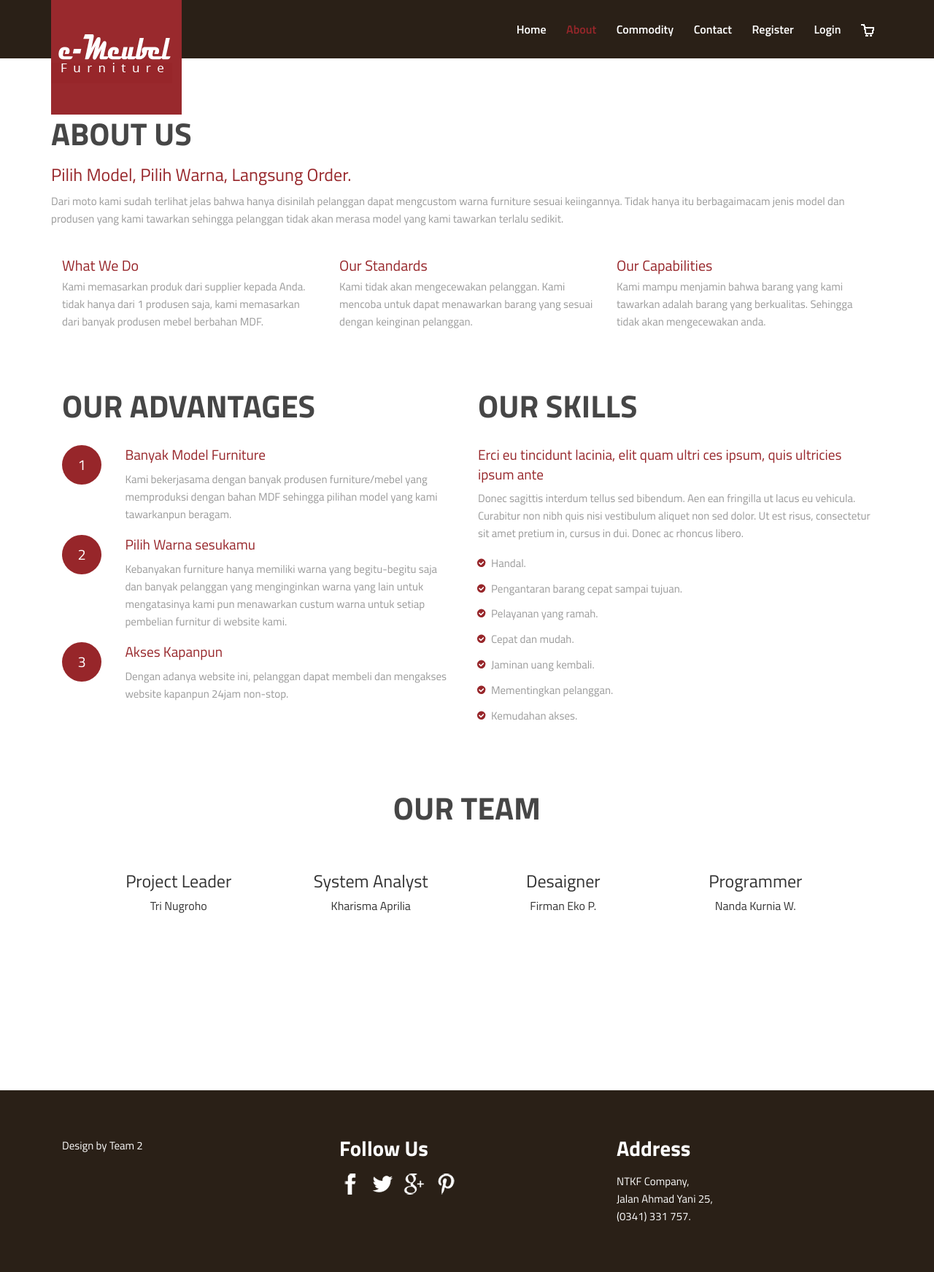
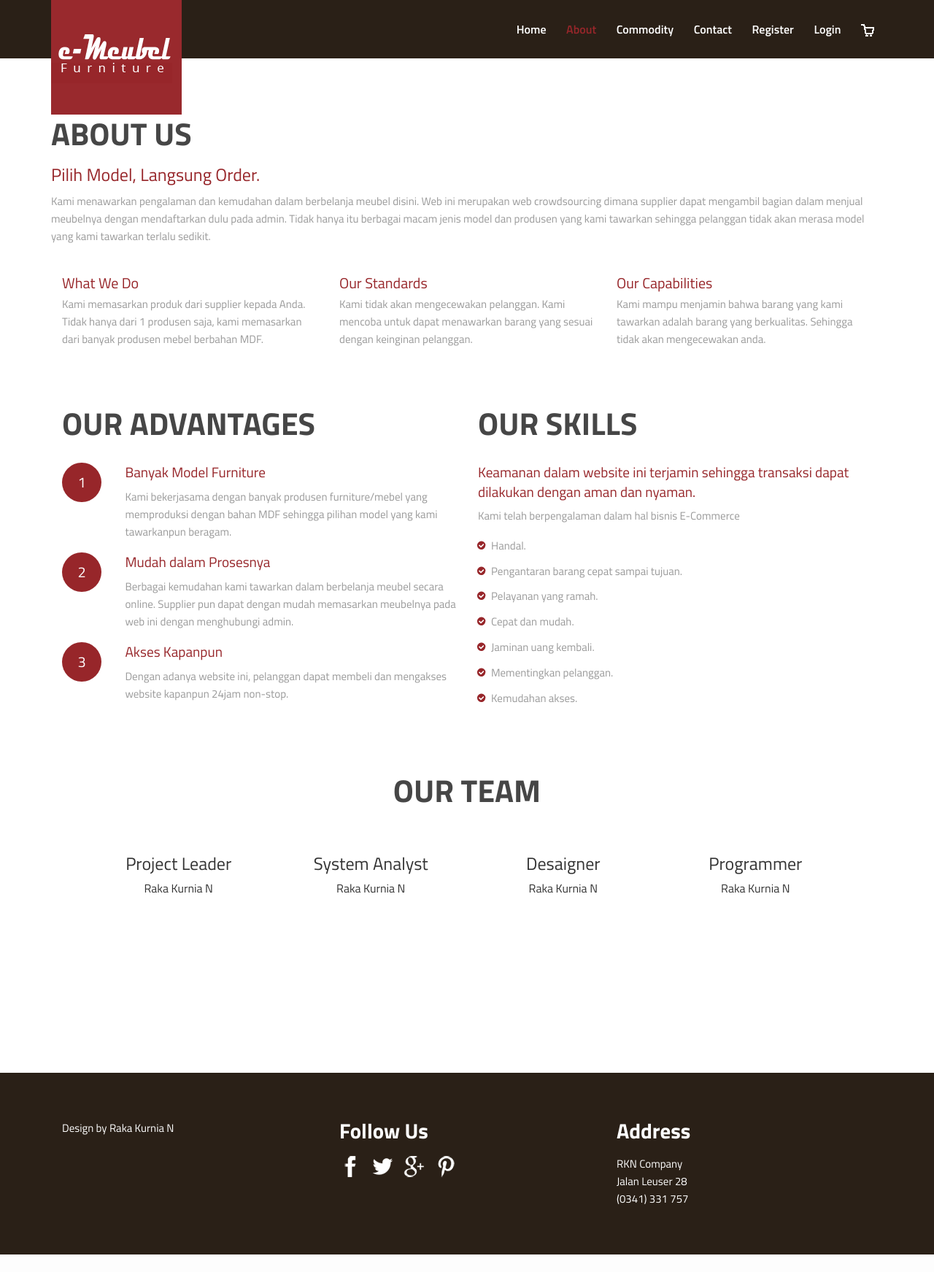
Before and after one commit to kuromica/e-mebel, a PHP site: page /about.php in a window 1280 px wide. Shown: the whole page at 73% size. After the commit the page ends 1719 px from the top, so only its background shows below. Run offline with PHP 8.4, Linux system fonts and the light colour scheme.

Commit message:
Update about.php

```diff
--- a/about.php
+++ b/about.php
@@ -7,7 +7,7 @@ License URL: http://creativecommons.org/licenses/by/3.0/
 <!DOCTYPE html>
 <html>
 <head>
-<title>E-MEUBEL a Interior & Furniture Category Flat Bootstarp responsive Website Template | About :: w3layouts</title>
+<title>E-MEUBEL | Interior & Furniture | About</title>
 <meta name="viewport" content="width=device-width, initial-scale=1">
 <meta http-equiv="Content-Type" content="text/html; charset=utf-8" />
 <meta name="keywords" content="Majestic Responsive web template, Bootstrap Web Templates, Flat Web Templates, Andriod Compatible web template,
@@ -87,13 +87,13 @@ Smartphone Compatible web template, free webdesigns for Nokia, Samsung, LG, Sony
 		<div class="container">
 			<div class="about-top heading">
 				<h1>ABOUT US</h1>
-				<h4>Pilih Model, Pilih Warna, Langsung Order.</h4>
-				<p>Dari moto kami sudah terlihat jelas bahwa hanya disinilah pelanggan dapat mengcustom warna furniture sesuai keiingannya. Tidak hanya itu berbagaimacam jenis model dan produsen yang kami tawarkan sehingga pelanggan tidak akan merasa model yang kami tawarkan terlalu sedikit.</p>
+				<h4>Pilih Model, Langsung Order.</h4>
+				<p>Kami menawarkan pengalaman dan kemudahan dalam berbelanja meubel disini. Web ini merupakan web crowdsourcing dimana supplier dapat mengambil bagian dalam menjual meubelnya dengan mendaftarkan dulu pada admin. Tidak hanya itu berbagai macam jenis model dan produsen yang kami tawarkan sehingga pelanggan tidak akan merasa model yang kami tawarkan terlalu sedikit.</p>
 				<div class="about-bottom">
 					<div class="col-md-4 about-left">
 						<a href="single.html"></a>
 						<h5><a href="single.html">What We Do</a></h5>
-						<p>Kami memasarkan produk dari supplier kepada Anda. tidak hanya dari 1 produsen saja, kami memasarkan dari banyak produsen mebel berbahan MDF.</p>
+						<p>Kami memasarkan produk dari supplier kepada Anda. Tidak hanya dari 1 produsen saja, kami memasarkan dari banyak produsen mebel berbahan MDF.</p>
 					</div>
 					<div class="col-md-4 about-left">
 						<a href="single.html"></a>
@@ -132,8 +132,8 @@ Smartphone Compatible web template, free webdesigns for Nokia, Samsung, LG, Sony
 								<p>2</p>
 							</div>
 							<div class="ad-right">
-								<h4><a href="single.html">Pilih Warna sesukamu</a></h4>
-								<p>Kebanyakan furniture hanya memiliki warna yang begitu-begitu saja dan banyak pelanggan yang menginginkan warna yang lain untuk mengatasinya kami pun menawarkan custum warna untuk setiap pembelian furnitur di website kami. </p>
+								<h4><a href="single.html">Mudah dalam Prosesnya</a></h4>
+								<p>Berbagai kemudahan kami tawarkan dalam berbelanja meubel secara online. Supplier pun dapat dengan mudah memasarkan meubelnya pada web ini dengan menghubungi admin.</p>
 							</div>
 							<div class="clearfix"></div>
 						</div>
@@ -152,8 +152,8 @@ Smartphone Compatible web template, free webdesigns for Nokia, Samsung, LG, Sony
 			<div class="col-md-6 advantages-left heading">
 				<h3>OUR SKILLS</h3>
 			<div class="advn-two">
-						<h4>Erci eu tincidunt lacinia, elit quam ultri ces ipsum, quis ultricies ipsum ante</h4>
-						<p>Donec sagittis interdum tellus sed bibendum. Aen ean fringilla ut lacus eu vehicula. Curabitur non nibh quis nisi vestibulum aliquet non sed dolor. Ut est risus, consectetur sit amet pretium in, cursus in dui. Donec ac rhoncus libero.</p>
+						<h4>Keamanan dalam website ini terjamin sehingga transaksi dapat dilakukan dengan aman dan nyaman.</h4>
+						<p>Kami telah berpengalaman dalam hal bisnis E-Commerce</p>
 						<ul>
 							<li><a href="#">Handal.</a></li>
 							<li><a href="#">Pengantaran barang cepat sampai tujuan.</a></li>
@@ -184,7 +184,7 @@ Smartphone Compatible web template, free webdesigns for Nokia, Samsung, LG, Sony
 									<div class="ch-info-front ch-img-1"></div>
 									<div class="ch-info-back">
 										<h3>Project Leader</h3>
-										<p>Tri Nugroho</p>
+										<p>Raka Kurnia N</p>
 									</div>
 								</div>
 							</div>
@@ -197,7 +197,7 @@ Smartphone Compatible web template, free webdesigns for Nokia, Samsung, LG, Sony
 									<div class="ch-info-front ch-img-1"></div>
 									<div class="ch-info-back">
 										<h3>System Analyst</h3>
-										<p>Kharisma Aprilia</p>
+										<p>Raka Kurnia N</p>
 									</div>
 								</div>
 							</div>
@@ -210,7 +210,7 @@ Smartphone Compatible web template, free webdesigns for Nokia, Samsung, LG, Sony
 									<div class="ch-info-front ch-img-1"></div>
 									<div class="ch-info-back">
 										<h3>Desaigner</h3>
-										<p>Firman Eko P.</p>
+										<p>Raka Kurnia N</p>
 									</div>
 								</div>
 							</div>
@@ -223,7 +223,7 @@ Smartphone Compatible web template, free webdesigns for Nokia, Samsung, LG, Sony
 									<div class="ch-info-front ch-img-1"></div>
 									<div class="ch-info-back">
 										<h3>Programmer</h3>
-										<p>Nanda Kurnia W.</p>
+										<p>Raka Kurnia N</p>
 									</div>
 								</div>
 							</div>
@@ -239,7 +239,7 @@ Smartphone Compatible web template, free webdesigns for Nokia, Samsung, LG, Sony
 		<div class="container">
 			<div class="footer-top">
 				<div class="col-md-4 footer-left">
-					<p>Design by Team 2</a></p>
+					<p>Design by Raka Kurnia N</a></p>
 				</div>
 				<div class="col-md-4 footer-left">
 					<h3>Follow Us</h3>
@@ -252,9 +252,9 @@ Smartphone Compatible web template, free webdesigns for Nokia, Samsung, LG, Sony
 				</div>
 				<div class="col-md-4 footer-left">
 					<h3>Address</h3>
-					<p>NTKF Company,
-					<span>Jalan Ahmad Yani 25,</span>
-					(0341) 331 757.</p>
+					<p>RKN Company
+					<span>Jalan Leuser 28</span>
+					(0341) 331 757</p>
 				</div>
 				<div class="clearfix"></div>
 			</div>
```
